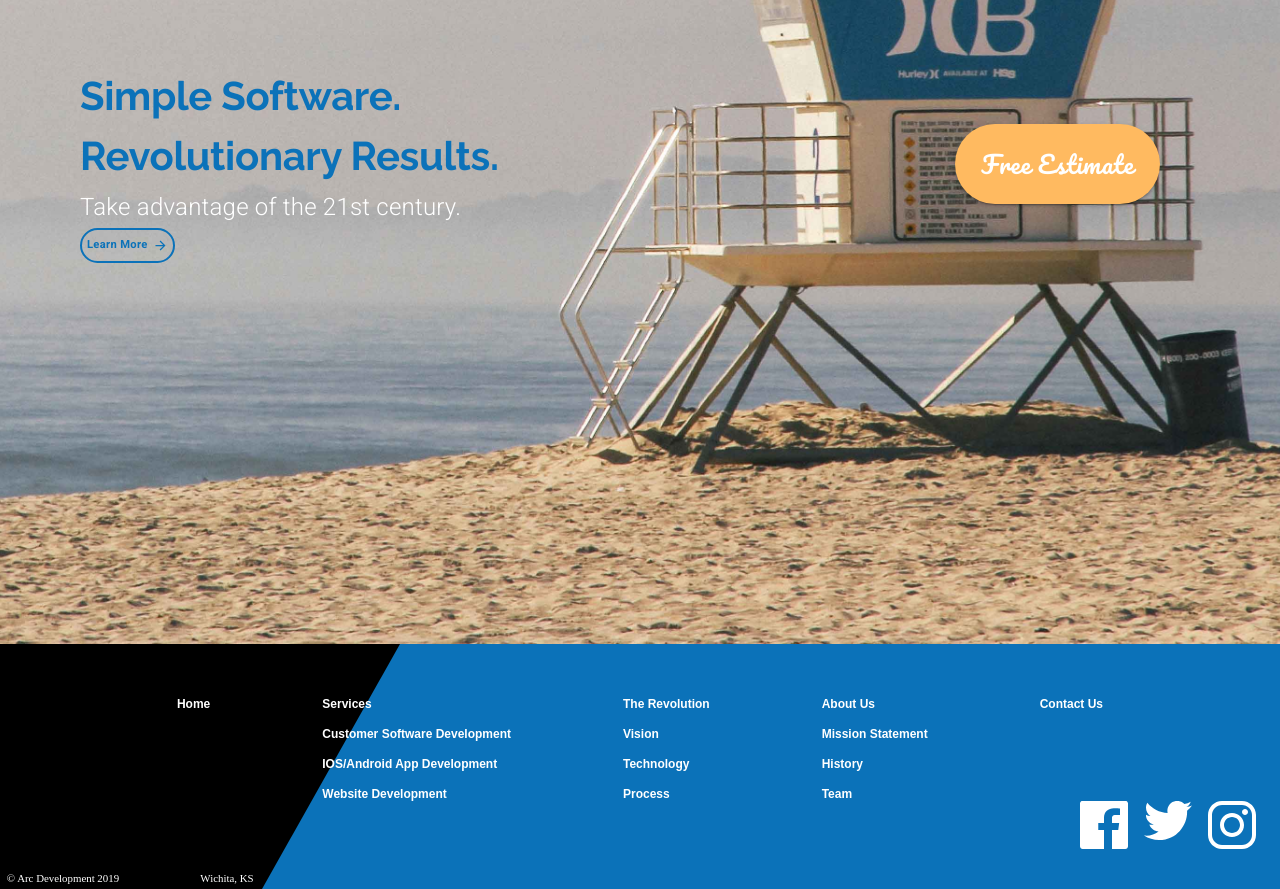
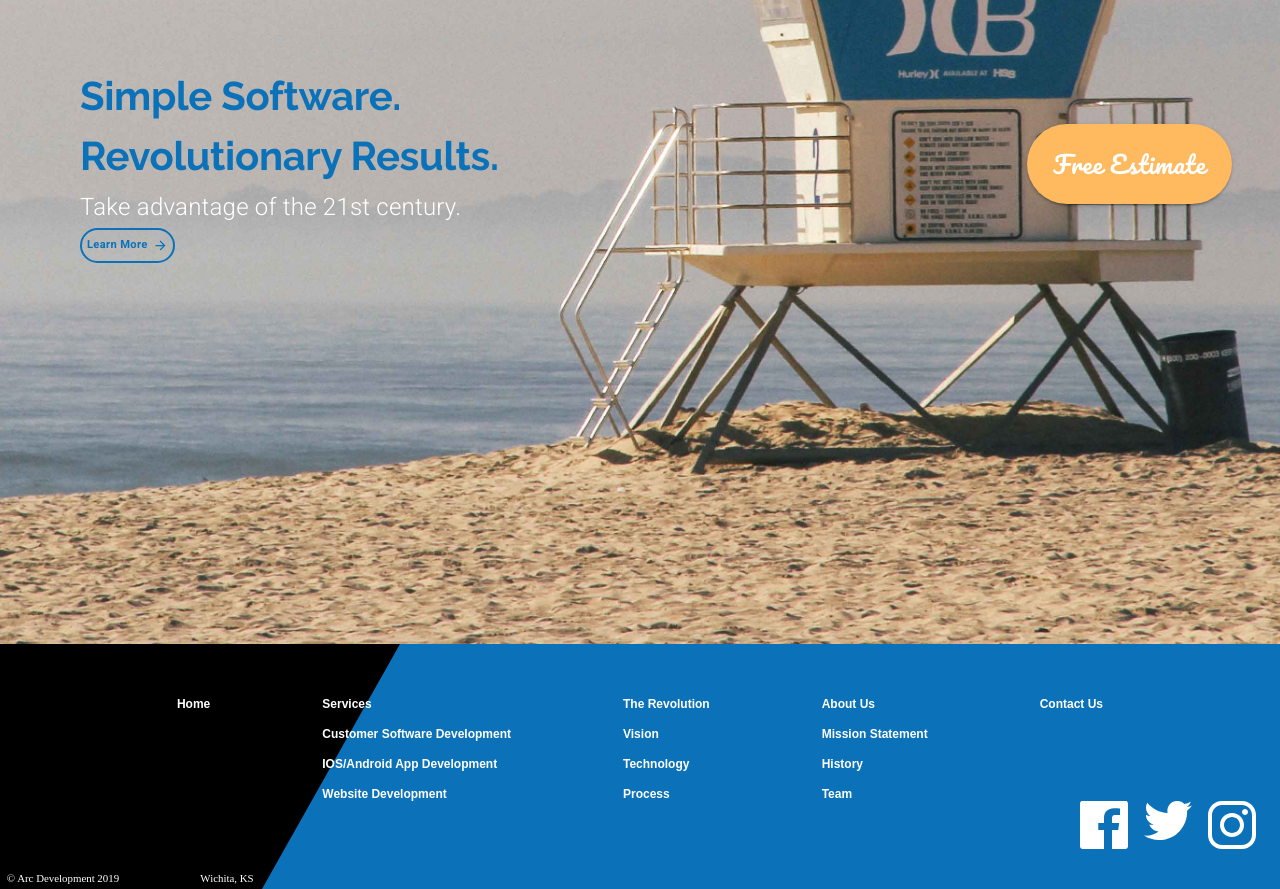
Before and after one commit to seanphenomenon/material-ui-website, a React (Create React App) app: page / in a window 1280 px wide. Shown: the part 5240-6129 px from the top of the page. Built offline with nearby package versions, Linux system fonts and the light colour scheme.

Commit message:
fixed margin right in call to action estimate button

```diff
--- a/src/components/ui/CallToAction.js
+++ b/src/components/ui/CallToAction.js
@@ -40,7 +40,7 @@ const useStyles = makeStyles((theme) => ({
     borderRadius: "50px",
     height: "80px",
     width: "205px",
-    marginRight: "5em",
+    marginRight: "2em",
     marginLeft: '2em',
     fontSize: '1.5rem',
     "&:hover": {
```
